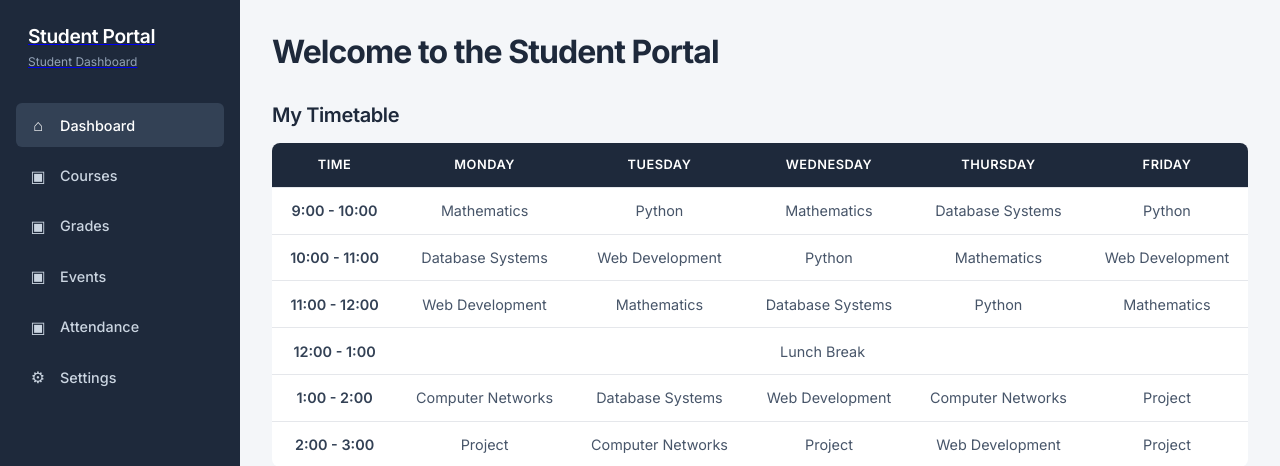
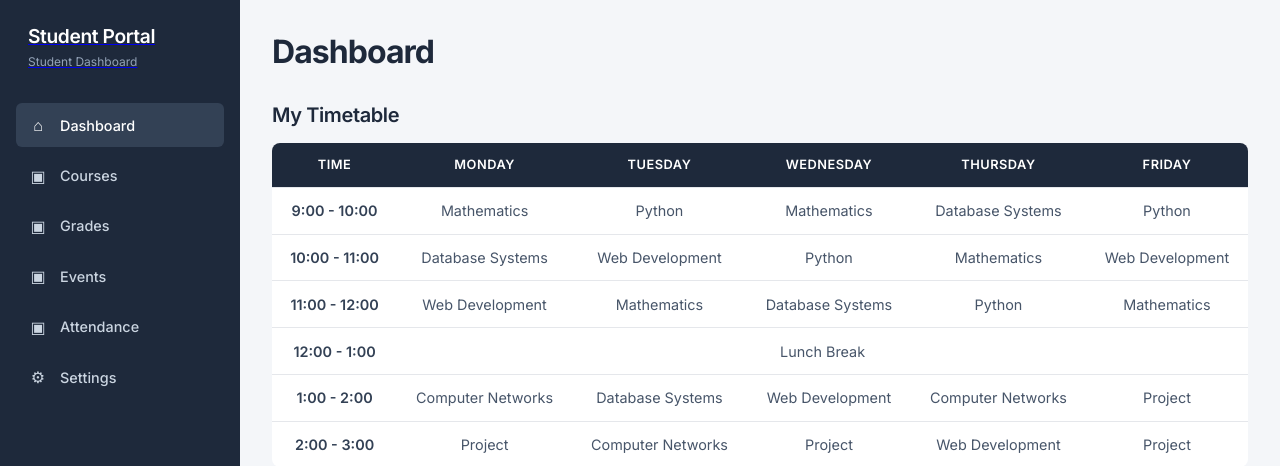
Before and after one commit to don-curleone/student-portal, a Flask app: page /home in a window 1280 px wide. Shown: the top 466 px of the page. Run offline with Flask 3, Linux system fonts and the light colour scheme.

Commit message:
change home page heading on main

```diff
--- a/templates/home.html
+++ b/templates/home.html
@@ -6,7 +6,7 @@ Dashboard
 
 {% block content %}
 
-<h1>Welcome to the Student Portal</h1>
+<h1>Dashboard</h1>
 
 <section>
     <h2>My Timetable</h2>
```
